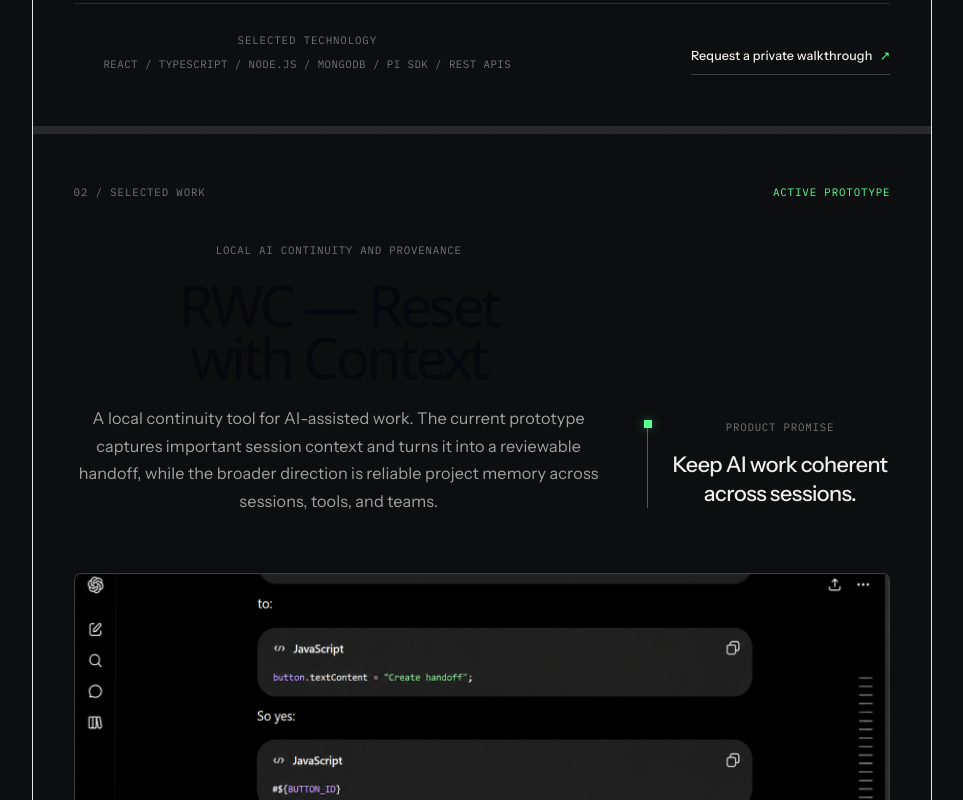
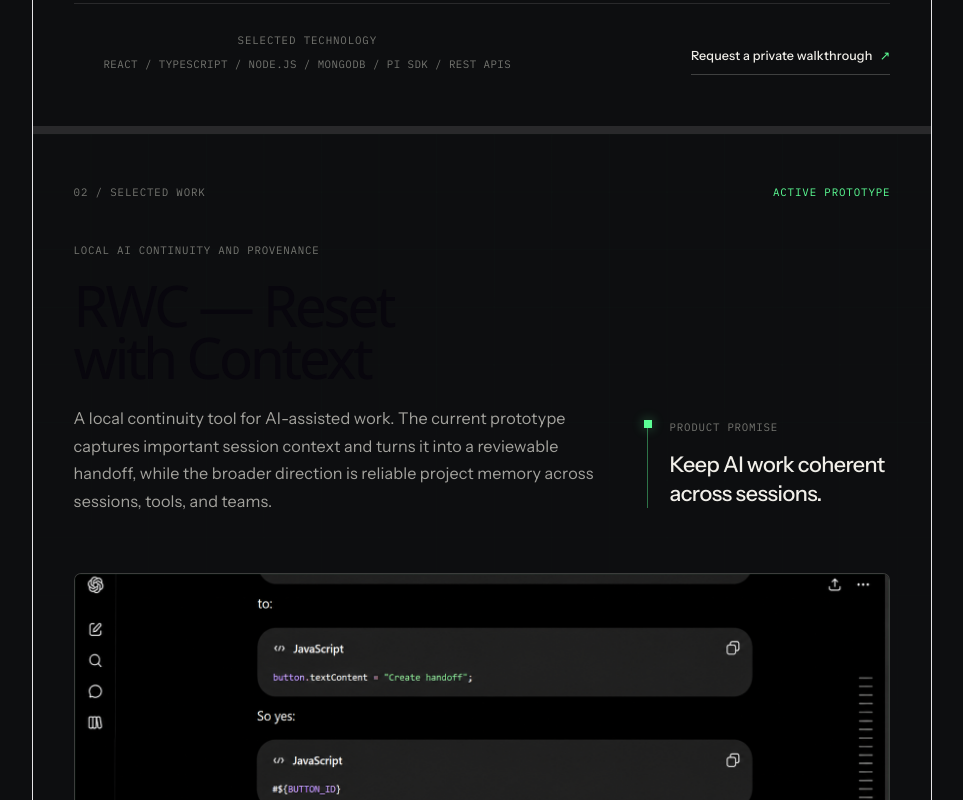
Before and after one commit to DarinHajou/darin-portfolio, a React (Vite) app: page / in a window 1280 px wide. Shown: the part 2540-3340 px from the top of the page, without its empty margins (158-1121 px from the left). Built offline with nearby package versions, Linux system fonts and the light colour scheme.

Commit message:
style: make section bottom decorative line thicker

```diff
--- a/src/sections/ResetWithContext/ResetWithContext.module.css
+++ b/src/sections/ResetWithContext/ResetWithContext.module.css
@@ -4,7 +4,7 @@
 
   padding-block: clamp(3rem, 5vw, 6rem);
 
-  border-bottom: 1px solid var(--color-border);
+  border-bottom: 10px solid var(--color-border);
 }
 
 .backgroundGrid {
@@ -62,6 +62,7 @@
 .intro {
   display: grid;
   gap: var(--space-12);
+  text-align: left;
 }
 
 .introCopy {
```
